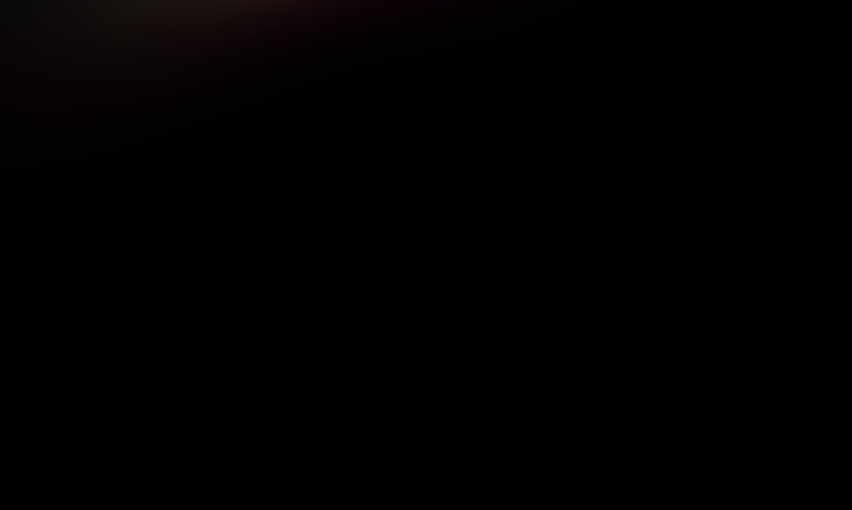
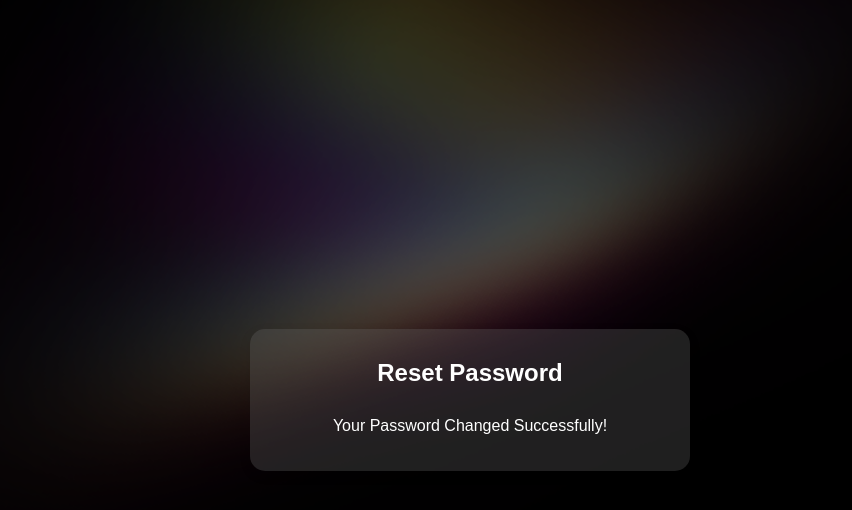
Before and after one commit to nimiology/hallery-landing, a React (Create React App) app: page /success in a window 1280 px wide. Before the commit this address had no page. Shown: the top 510 px of the page, without its empty margins (170-1022 px from the left). Built offline with nearby package versions, Linux system fonts and the light colour scheme.

Commit message:
forget password

```diff
--- a/src/App.js
+++ b/src/App.js
@@ -3,12 +3,14 @@ import { BrowserRouter as Router, Routes, Route, Link } from "react-router-dom";
 import Home from "./pages/Home";
 import ForgetPassword from "./pages/ForgetPassword";
 import Contact from "./pages/Contact";
+import Success from "./pages/Success";
 
 function App() {
     return (
         <Router>
             <Routes>
                 <Route path="/" element={<Home />} />
+                <Route path="/success" element={<Success />} />
                 <Route path="/reset-password/:uid/:token/" element={<ForgetPassword />} />
                 <Route path="/contact" element={<Contact />} />
             </Routes>
--- a/src/pages/ForgetPassword.js
+++ b/src/pages/ForgetPassword.js
@@ -1,6 +1,6 @@
 import React, {useState} from 'react';
 import './ForgetPassword.css';
-import {useParams} from "react-router-dom";
+import {useParams, useNavigate} from "react-router-dom";
 
 // Utility function for password validation
 const validatePasswords = (password, confirmPassword) => {
@@ -11,6 +11,8 @@ const validatePasswords = (password, confirmPassword) => {
 };
 
 function ResetPassword() {
+    const navigate = useNavigate(); // Initialize the useNavigate hook
+
     const {uid, token} = useParams();
     const [password, setPassword] = useState('');
     const [confirmPassword, setConfirmPassword] = useState('');
@@ -46,10 +48,15 @@ function ResetPassword() {
                 });
 
                 if (response.status === 204) {
-                    alert("Password has been reset successfully!");
+                    navigate('/success'); // Redirect to the login page (or another route)
                     // Handle success (e.g., redirect to login)
-                }else {
-                    setError(response.text);
+                } else {
+                    const responseBody = await response.json(); // Parse the response as JSON
+                    // Format error messages
+                    const formattedErrors = Object.entries(responseBody).map(([key, value]) => {
+                        return `${key}: ${value[0]}`; // Get the first error message for the key
+                    }).join('\n'); // Join all error messages into a single string
+                    setError(formattedErrors); // Set the formatted error messages}
                 }
             } catch (error) {
                 console.error("Error:", error);
--- /dev/null
+++ b/src/pages/Success.js
@@ -0,0 +1,15 @@
+import React from 'react';
+import './Home.css'; // Adjust the path if necessary
+
+const Contact = () => {
+    return (
+        <div className="main-content" style={{justifyContent: 'center'}}>
+            <div className="contact-container">
+                <h2 style={{fontWeight: 'bold'}}>Reset Password</h2>
+                <p>Your Password Changed Successfully!</p>
+            </div>
+        </div>
+    );
+}
+
+export default Contact;
```
